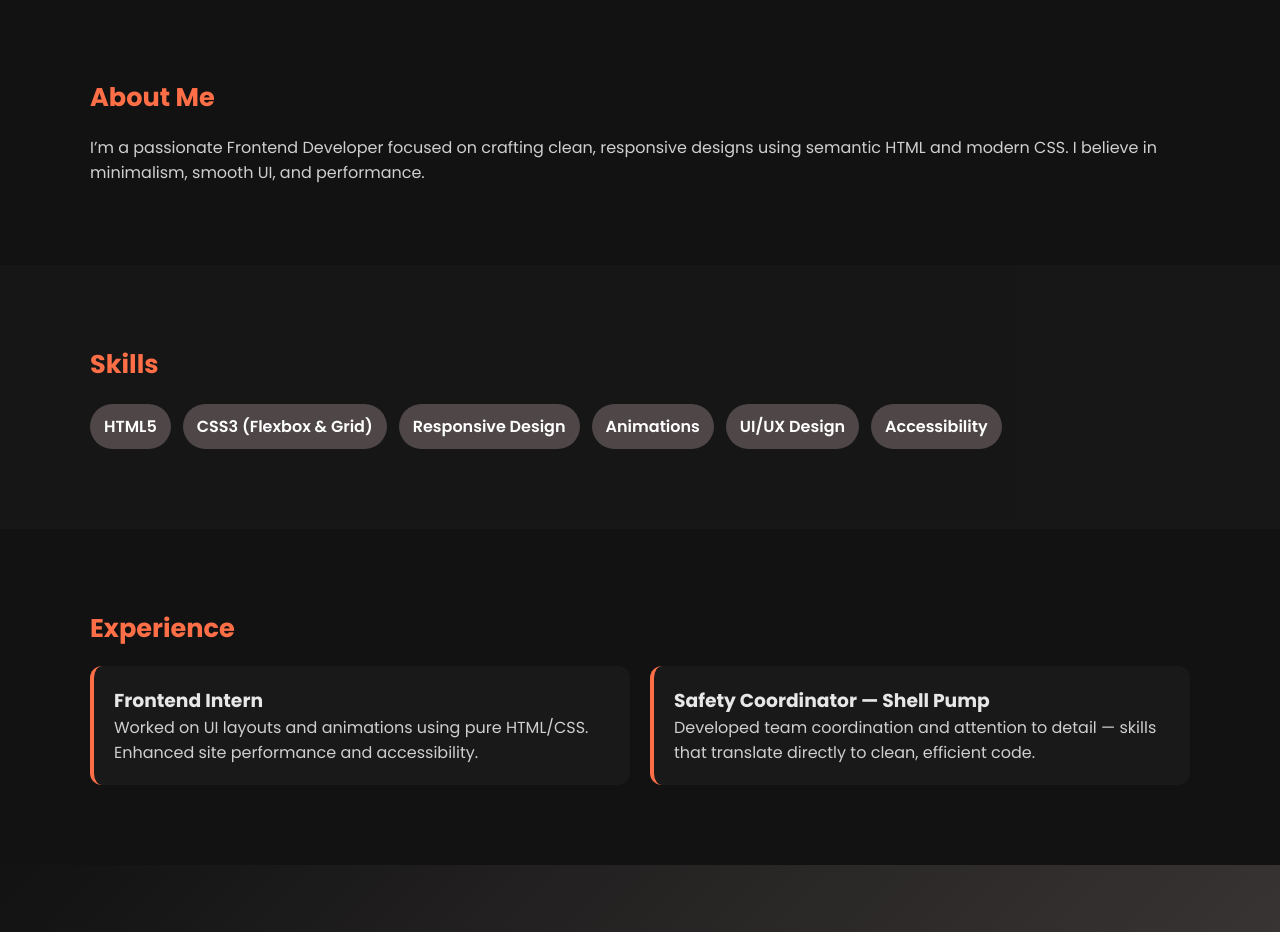
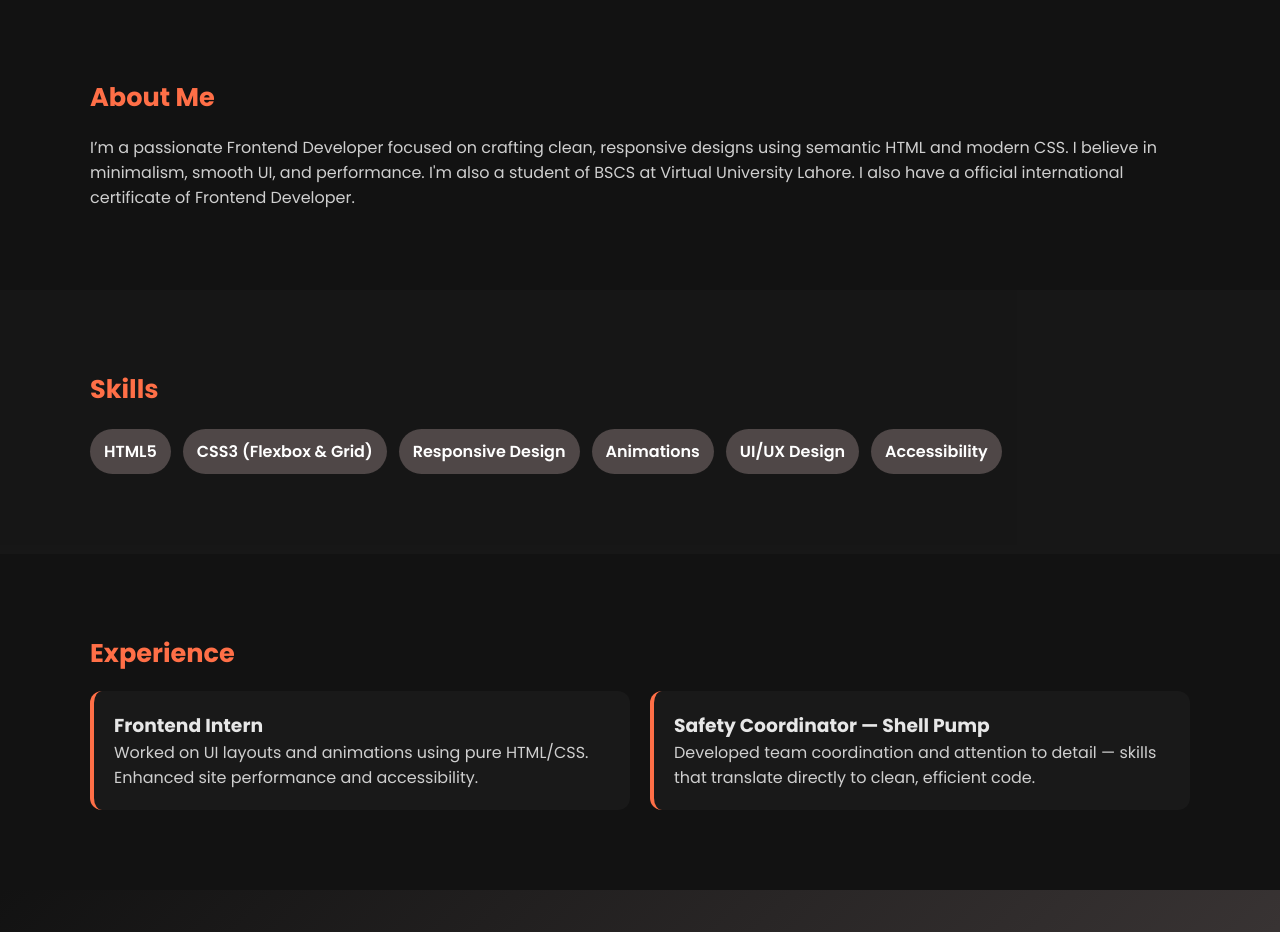
Before and after one commit to saleemmubashir353-coder/My-Portfolio, a plain HTML site: page index.html in a window 1280 px wide. Shown: the part 1042-1974 px from the top of the page. Drawn offline with Linux system fonts and the light colour scheme.

Commit message:
changed about

```diff
--- a/index.html
+++ b/index.html
@@ -74,7 +74,7 @@ window.addEventListener('scroll', () => {
     <section id="about" class="section animate-fade-up">
       <div class="container">
         <h2>About Me</h2>
-        <p>I’m a passionate Frontend Developer focused on crafting clean, responsive designs using semantic HTML and modern CSS. I believe in minimalism, smooth UI, and performance.</p>
+        <p>I’m a passionate Frontend Developer focused on crafting clean, responsive designs using semantic HTML and modern CSS. I believe in minimalism, smooth UI, and performance. I'm also a student of BSCS at Virtual University Lahore. I also have a official international certificate of Frontend Developer.</p>
       </div>
     </section>
 
```
